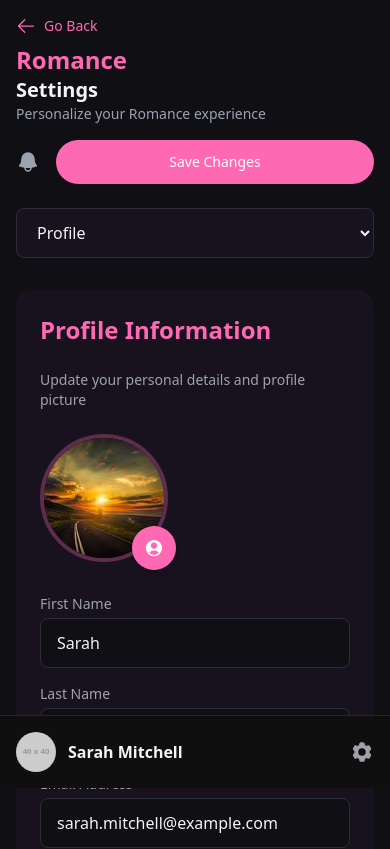
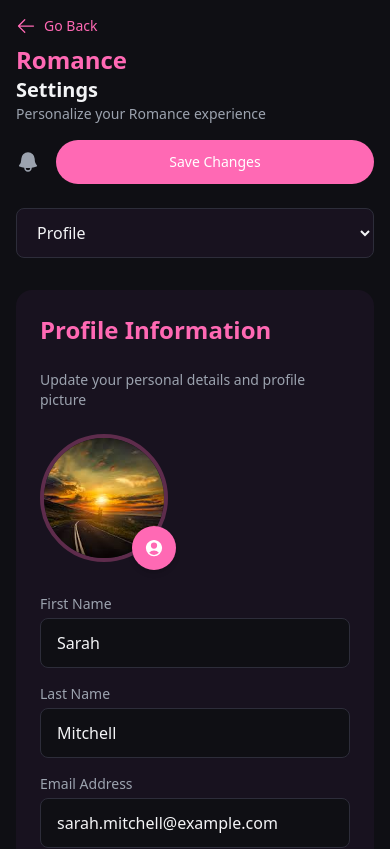
Before and after one commit to benjamindestiny/romance, a React (Vite) app: page /settings in a window 390 px wide. Shown: the top 849 px of the page. Built offline with nearby package versions, Linux system fonts and the light colour scheme.

Commit message:
Remove UserIndicatorMobile from Settings page for better mobile responsiveness

```diff
--- a/src/components/Sidebar.jsx
+++ b/src/components/Sidebar.jsx
@@ -1,9 +1,11 @@
 import React from 'react';
-import { NavLink } from 'react-router-dom';
+import { NavLink, useLocation } from 'react-router-dom';
 import { HomeIcon, MapIcon, CalendarIcon, UsersIcon, AcademicCapIcon, WrenchScrewdriverIcon, Cog6ToothIcon, ExclamationTriangleIcon } from '@heroicons/react/24/solid';
 import UserIndicatorMobile from './UserIndicatorMobile';
 
 export default function Sidebar() {
+  const location = useLocation();
+
   return (
     <div className='flex flex-col justify-between'>
       <aside className="hidden md:block fixed top-0 left-0 h-full w-64 bg-dark-bg border-r border-gray-border p-4 space-y-6">
@@ -101,7 +103,7 @@
           </NavLink>
         </nav>
       </aside>
-      <UserIndicatorMobile />
+      {location.pathname !== '/settings' && <UserIndicatorMobile />}
     </div>
   );
 }
```
